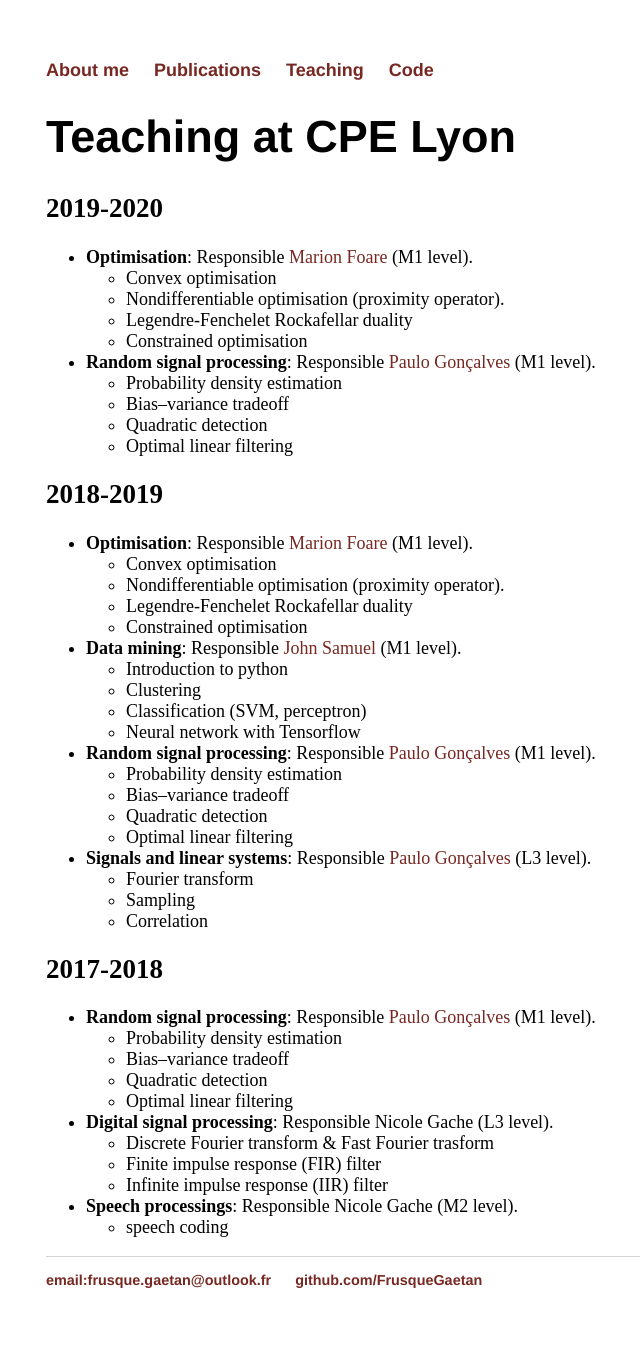
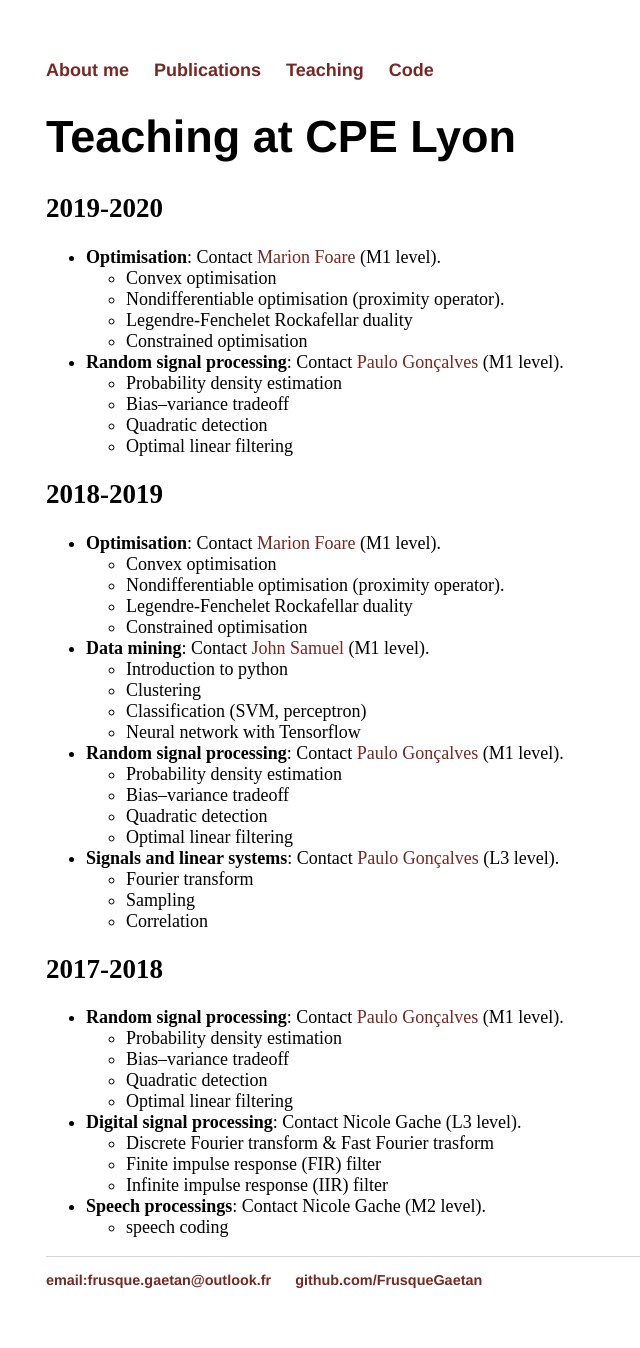
Before and after one commit to FrusqueGaetan/FrusqueGaetan.github.io, a Jekyll site: the page built from Teachings/index.md, in a window 1280 px wide. Shown: the whole page, without its empty margins (146-786 px from the left). Built offline with Jekyll 4.4.1, drawn with Linux system fonts in a browser that asks for light colours.

Commit message:
Update index.md

```diff
--- a/Teachings/index.md
+++ b/Teachings/index.md
@@ -6,13 +6,13 @@
 
 ## 2019-2020 ##
 
-* **Optimisation**: Responsible [Marion Foare](http://perso.ens-lyon.fr/marion.foare/) (M1 level).
+* **Optimisation**: Contact [Marion Foare](http://perso.ens-lyon.fr/marion.foare/) (M1 level).
   * Convex optimisation
   * Nondifferentiable optimisation (proximity operator).
   * Legendre-Fenchelet Rockafellar duality
   * Constrained optimisation
 
-* **Random signal processing**: Responsible [Paulo Gonçalves](http://perso.ens-lyon.fr/paulo.goncalves/) (M1 level).
+* **Random signal processing**: Contact [Paulo Gonçalves](http://perso.ens-lyon.fr/paulo.goncalves/) (M1 level).
   * Probability density estimation
   * Bias–variance tradeoff
   * Quadratic detection
@@ -20,41 +20,41 @@
 
 ## 2018-2019 ##
 
-* **Optimisation**: Responsible [Marion Foare](http://perso.ens-lyon.fr/marion.foare/) (M1 level).
+* **Optimisation**: Contact [Marion Foare](http://perso.ens-lyon.fr/marion.foare/) (M1 level).
   * Convex optimisation
   * Nondifferentiable optimisation (proximity operator).
   * Legendre-Fenchelet Rockafellar duality
   * Constrained optimisation
 
-* **Data mining**: Responsible [John Samuel](https://johnsamuel.info/fr/index.html) (M1 level).
+* **Data mining**: Contact [John Samuel](https://johnsamuel.info/fr/index.html) (M1 level).
   * Introduction to python
   * Clustering
   * Classification (SVM, perceptron)
   * Neural network with Tensorflow
 
-* **Random signal processing**: Responsible [Paulo Gonçalves](http://perso.ens-lyon.fr/paulo.goncalves/) (M1 level).
+* **Random signal processing**: Contact [Paulo Gonçalves](http://perso.ens-lyon.fr/paulo.goncalves/) (M1 level).
   * Probability density estimation
   * Bias–variance tradeoff
   * Quadratic detection
   * Optimal linear filtering
 
-* **Signals and linear systems**: Responsible [Paulo Gonçalves](http://perso.ens-lyon.fr/paulo.goncalves/) (L3 level).
+* **Signals and linear systems**: Contact [Paulo Gonçalves](http://perso.ens-lyon.fr/paulo.goncalves/) (L3 level).
   * Fourier transform
   * Sampling
   * Correlation
 
 ## 2017-2018 ##
 
-* **Random signal processing**: Responsible [Paulo Gonçalves](http://perso.ens-lyon.fr/paulo.goncalves/) (M1 level).
+* **Random signal processing**: Contact [Paulo Gonçalves](http://perso.ens-lyon.fr/paulo.goncalves/) (M1 level).
   * Probability density estimation
   * Bias–variance tradeoff
   * Quadratic detection
   * Optimal linear filtering
 
-* **Digital signal processing**: Responsible Nicole Gache (L3 level).
+* **Digital signal processing**: Contact Nicole Gache (L3 level).
   * Discrete Fourier transform & Fast Fourier trasform
   * Finite impulse response (FIR) filter
   * Infinite impulse response (IIR) filter
 
-* **Speech processings**: Responsible Nicole Gache (M2 level).
+* **Speech processings**: Contact Nicole Gache (M2 level).
   * speech coding
```
